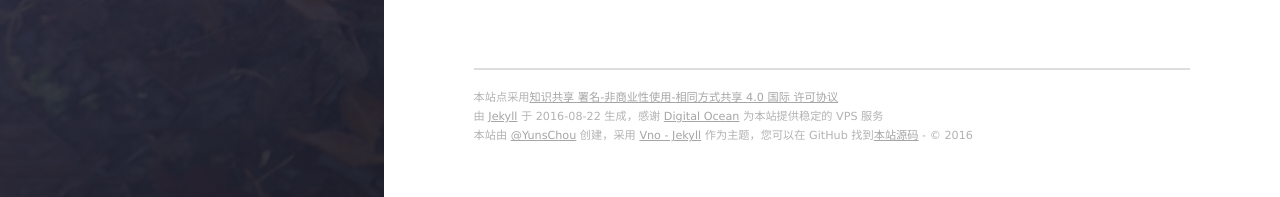
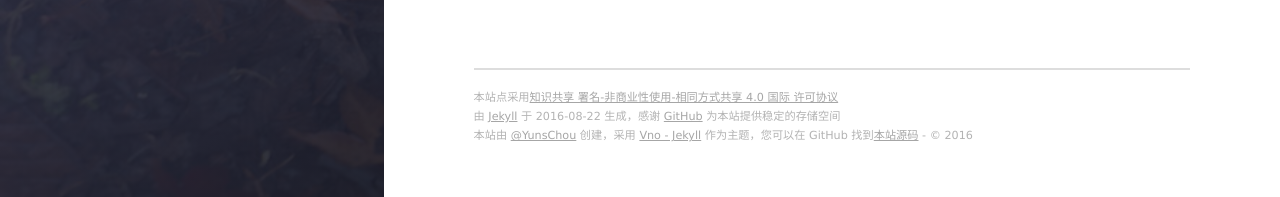
Before and after one commit to YunsChou/Yuns.github.io, a Jekyll site: the page built from _posts/2016-02-15-sample-post.markdown, in a window 1280 px wide and 1232 px high. Shown: the part 1032-1229 px from the top of the window. Built offline with Jekyll 4.4.1, drawn with Linux system fonts in a browser that asks for light colours; nearby versions of some CDN libraries; Markdown is read by kramdown in place of the engine named in the settings; comment, search, counter and statistics services are not loaded.

Commit message:
fix userinfo

```diff
--- a/_config.yml
+++ b/_config.yml
@@ -40,7 +40,7 @@
 
 # Social
 social:
-    weibo: YunsChou
+    weibo: u/1846084097
     github: YunsChou
     mail: YunsChou@gmail.com
 
--- a/_includes/footer.html
+++ b/_includes/footer.html
@@ -1,7 +1,7 @@
 <section class="footer">
     <footer>
     	<span class="footer__copyright">本站点采用<a href="http://creativecommons.org/licenses/by-nc-sa/4.0/">知识共享 署名-非商业性使用-相同方式共享 4.0 国际 许可协议</a></span>
-        <span class="footer__copyright">由 <a href="https://jekyllrb.com">Jekyll</a> 于 {{ site.time | date: "%F" }} 生成，感谢 <a href="https://www.digitalocean.com/?refcode=30ed2d146762">Digital Ocean</a> 为本站提供稳定的 VPS 服务</span>
-        <span class="footer__copyright">本站{% if site.creator %}由 {{site.creator}} 创建，{% endif %}采用 <a href="https://github.com/onevcat/vno-jekyll">Vno - Jekyll</a> 作为主题，您可以在 GitHub 找到<a href="https://github.com/onevcat/OneV-s-Den">本站源码</a> - &copy; {{site.time | date: "%Y"}}</span>
+        <span class="footer__copyright">由 <a href="https://jekyllrb.com">Jekyll</a> 于 {{ site.time | date: "%F" }} 生成，感谢 <a href="https://github.com">GitHub</a> 为本站提供稳定的存储空间</span>
+        <span class="footer__copyright">本站{% if site.creator %}由 {{site.creator}} 创建，{% endif %}采用 <a href="https://github.com/onevcat/vno-jekyll">Vno - Jekyll</a> 作为主题，您可以在 GitHub 找到<a href="https://github.com/YunsChou/YunsChou.github.io">本站源码</a> - &copy; {{site.time | date: "%Y"}}</span>
     </footer>
 </section>
```
